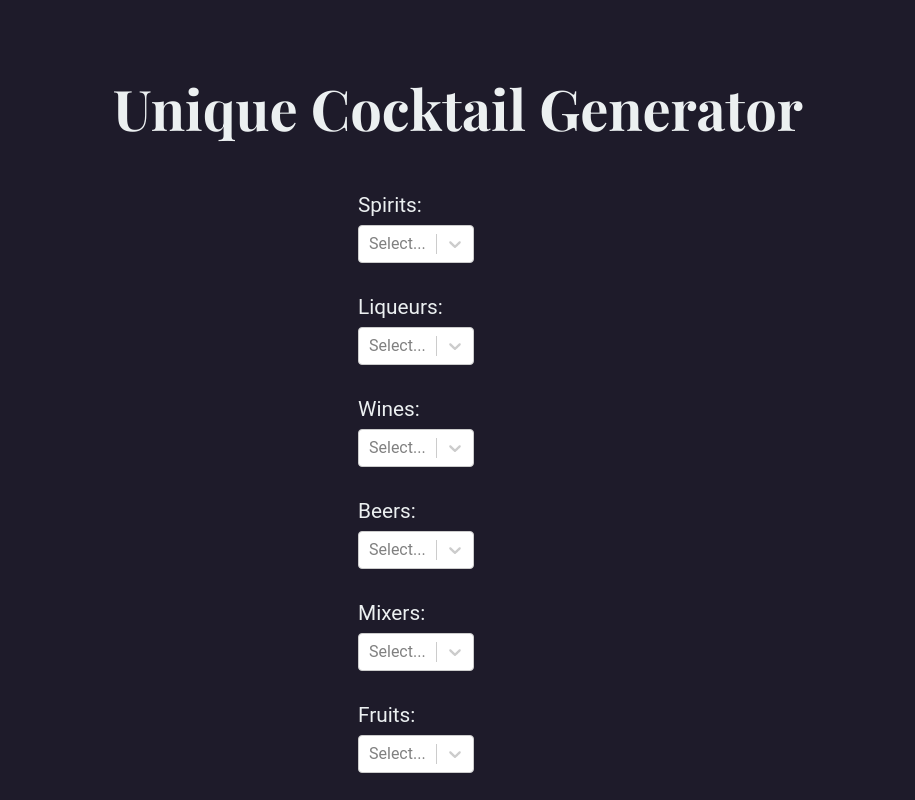
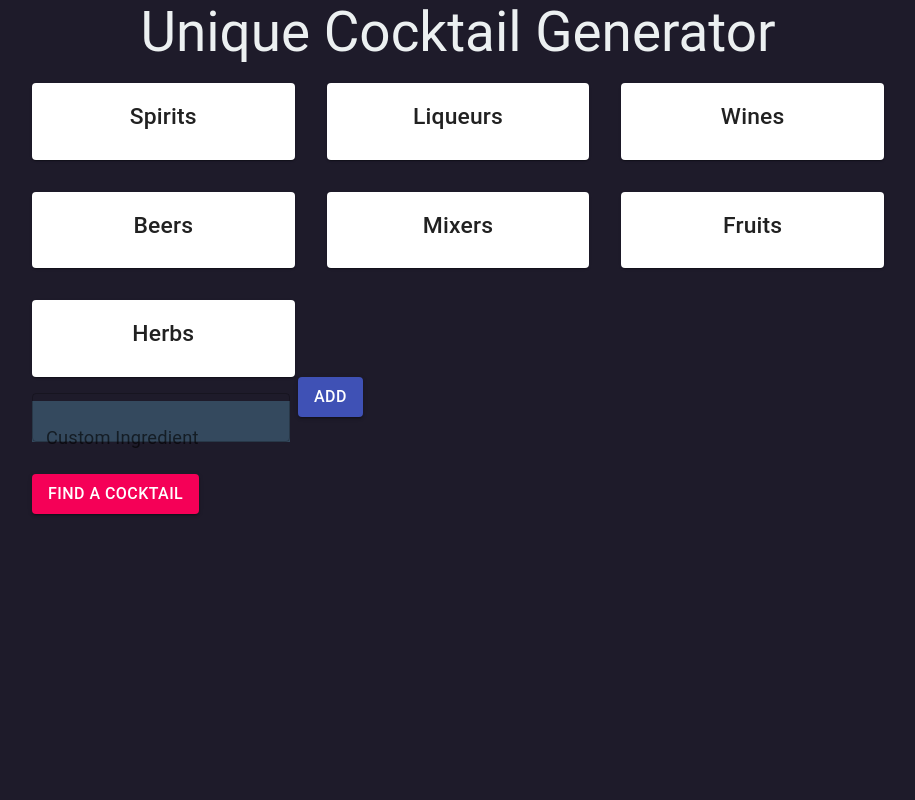
Before and after one commit to Steven-McCombe/cocktail-generator, a React (Create React App) app: page / in a window 1280 px wide. Shown: the top 800 px of the page, without its empty margins (182-1097 px from the left). Built offline with nearby package versions, Linux system fonts and the light colour scheme; a web font is replaced by a local one.

Commit message:
made some improvements to the styling and layout of the code

```diff
--- a/package.json
+++ b/package.json
@@ -3,6 +3,9 @@
   "version": "0.1.0",
   "private": true,
   "dependencies": {
+    "@emotion/react": "^11.10.6",
+    "@emotion/styled": "^11.10.6",
+    "@mui/material": "^5.12.1",
     "@testing-library/jest-dom": "^5.16.5",
     "@testing-library/react": "^13.4.0",
     "@testing-library/user-event": "^13.5.0",
--- a/src/App.js
+++ b/src/App.js
@@ -1,7 +1,27 @@
 import React, { useState } from 'react';
 import axios from 'axios';
 import Select from 'react-select';
+import { Container, Grid, Card, CardContent, Typography, Modal, Box, TextField, Button, Paper } from '@mui/material';
+import { createTheme, ThemeProvider } from '@mui/material/styles';
 import './App.css';
+
+const theme = createTheme({
+  palette: {
+    primary: {
+      main: '#3f51b5',
+    },
+    secondary: {
+      main: '#f50057',
+    },
+  },
+  typography: {
+    fontFamily: '"Roboto", "Helvetica", "Arial", sans-serif',
+    fontSize: 16,
+    fontWeightLight: 300,
+    fontWeightRegular: 400,
+    fontWeightMedium: 500,
+  },
+});
 
 const categories = {
   spirits: [
@@ -53,6 +73,8 @@ function App() {
   const [customIngredient, setCustomIngredient] = useState('');
   const [recipe, setRecipe] = useState(null);
   const [loading, setLoading] = useState(false);
+  const [openModal, setOpenModal] = useState(false);
+  const [currentCategory, setCurrentCategory] = useState(null);
 
   const addCustomIngredient = () => {
     if (customIngredient) {
@@ -101,50 +123,127 @@ function App() {
     setLoading(false);
   };
 
+  const handleCloseModal = () => {
+    setOpenModal(false);
+  };
+
+  const handleOpenModal = (category) => {
+    setCurrentCategory(category);
+    setOpenModal(true);
+  };
+
+
 
   return (
-    <div className="App">
-    <h1>Unique Cocktail Generator</h1>
-    <div className="ingredient-grid">
-      {Object.entries(categories).map(([category, options]) => (
-        <div key={category} className="ingredient-category">
-          <label htmlFor={`${category}-ingredients`}>{category.charAt(0).toUpperCase() + category.slice(1)}:</label>
+    <ThemeProvider theme={theme}>
+      <Container maxWidth="md">
+        <Typography variant="h3" component="h1" gutterBottom>
+          Unique Cocktail Generator
+        </Typography>
+        <Grid container spacing={4}>
+          {Object.keys(categories).map((category) => (
+            <Grid item xs={12} sm={6} md={4} key={category}>
+              <Card onClick={() => handleOpenModal(category)} sx={{ cursor: 'pointer' }}>
+                <CardContent>
+                  <Typography variant="h6" component="h2">
+                    {category.charAt(0).toUpperCase() + category.slice(1)}
+                  </Typography>
+                </CardContent>
+              </Card>
+            </Grid>
+          ))}
+        </Grid>
+        <Modal
+          open={openModal}
+          onClose={handleCloseModal}
+          aria-labelledby="modal-title"
+          aria-describedby="modal-description"
+        >
+          <Box
+            sx={{
+              position: 'absolute',
+              top: '50%',
+              left: '50%',
+              transform: 'translate(-50%, -50%)',
+              width: '50%', // Adjust the width
+              bgcolor: 'background.paper',
+              boxShadow: 24,
+              p: 4,
+            }}
+          >
+            <Typography
+              variant="h6"
+              component="h3"
+              id="modal-title"
+              sx={{ color: 'text.primary' }} // Change font color
+            >
+              {currentCategory && currentCategory.charAt(0).toUpperCase() + currentCategory.slice(1)}
+            </Typography>
             <Select
               isMulti
-            id={`${category}-ingredients`}
-            options={options}
-            value={selectedIngredients.filter(ingredient => options.includes(ingredient))}
+              options={currentCategory && categories[currentCategory]}
+              value={selectedIngredients.filter(
+                (ingredient) => currentCategory && categories[currentCategory].includes(ingredient),
+              )}
               onChange={(newOptions) => {
-              const otherIngredients = selectedIngredients.filter(ingredient => !options.includes(ingredient));
+                const otherIngredients = selectedIngredients.filter(
+                  (ingredient) => !categories[currentCategory].includes(ingredient),
+                );
                 setSelectedIngredients([...otherIngredients, ...newOptions]);
               }}
               className="basic-multi-select"
               classNamePrefix="select"
+              styles={{
+                option: (provided, state) => ({
+                  ...provided,
+                  color: state.isSelected ? 'white' : 'black', // Change font color based on the selection state
+                }),
+              }}
             />
-        </div>
-      ))}
-    </div>
+          </Box>
+        </Modal>
         <div>
-        <label htmlFor="custom-ingredient">Custom Ingredient:</label>
-        <input
+          <TextField
             id="custom-ingredient"
-          type="text"
+            label="Custom Ingredient"
             value={customIngredient}
             onChange={(e) => setCustomIngredient(e.target.value)}
+            sx={{ marginTop: 2, marginBottom: 2, marginRight: 1 }}
           />
-        <button onClick={addCustomIngredient}>Add</button>
+          <Button onClick={addCustomIngredient} variant="contained" color="primary" >
+            Add
+          </Button>
         </div>
-      <button onClick={fetchCocktail} disabled={loading}>
+        <Button
+          onClick={fetchCocktail}
+          disabled={loading}
+          variant="contained"
+          color="secondary"
+          sx={{ marginTop: 2, marginBottom: 2 }}
+        >
           {loading ? 'Loading...' : 'Find a Cocktail'}
-      </button>
+        </Button>
         {recipe && (
-  <div>
-    <h2>Generated Cocktail Recipe:</h2>
-    <pre dangerouslySetInnerHTML={{ __html: recipe }}></pre>
-  </div>
+          <Paper
+            elevation={3}
+            sx={{
+              marginTop: 4,
+              padding: 3,
+              borderRadius: 2,
+              backgroundColor: 'background.default',
+            }}
+          >
+            <Typography variant="h5" component="h2" gutterBottom>
+              Generated Cocktail Recipe
+            </Typography>
+            <div
+              dangerouslySetInnerHTML={{ __html: recipe }}
+              style={{ whiteSpace: 'pre-wrap' }}
+            ></div>
+          </Paper>
         )}
-
-    </div>
+      </Container>
+    </ThemeProvider>
   );
 }
 
```
Also changed, not shown: 1 other file (tests, documents, lock files or other folders). Lines whose indentation alone changed are shown as unchanged.
